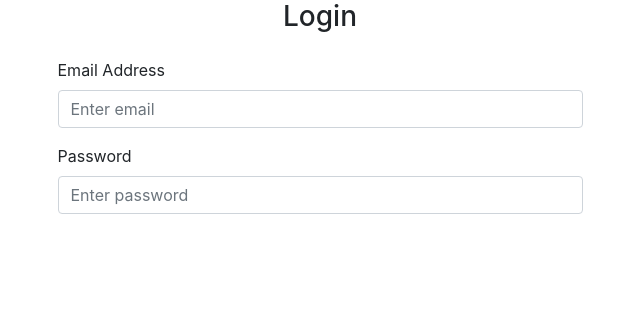
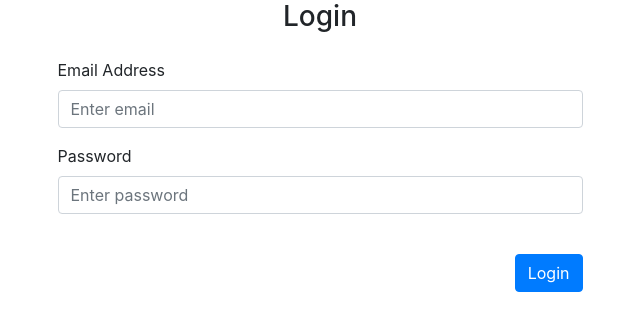
Before and after one commit to Chaapppp/Create-a-website-with-Flask, a Flask app: page /login in a window 1280 px wide. Shown: the part 56-387 px from the top of the page, without its empty margins (320-960 px from the left). Run offline with Flask 3, Linux system fonts and the light colour scheme; some libraries are stand-ins or nearby versions.

Commit message:
submit button

```diff
--- a/website/templates/login.html
+++ b/website/templates/login.html
@@ -34,6 +34,11 @@
               />
             </div>
 
+          </div>
+          <br>
+            <div class="text-right">
+              <button type="submit" class="btn btn-primary">Login</button>
+            </div>
           </form>
 
       </div>
```
